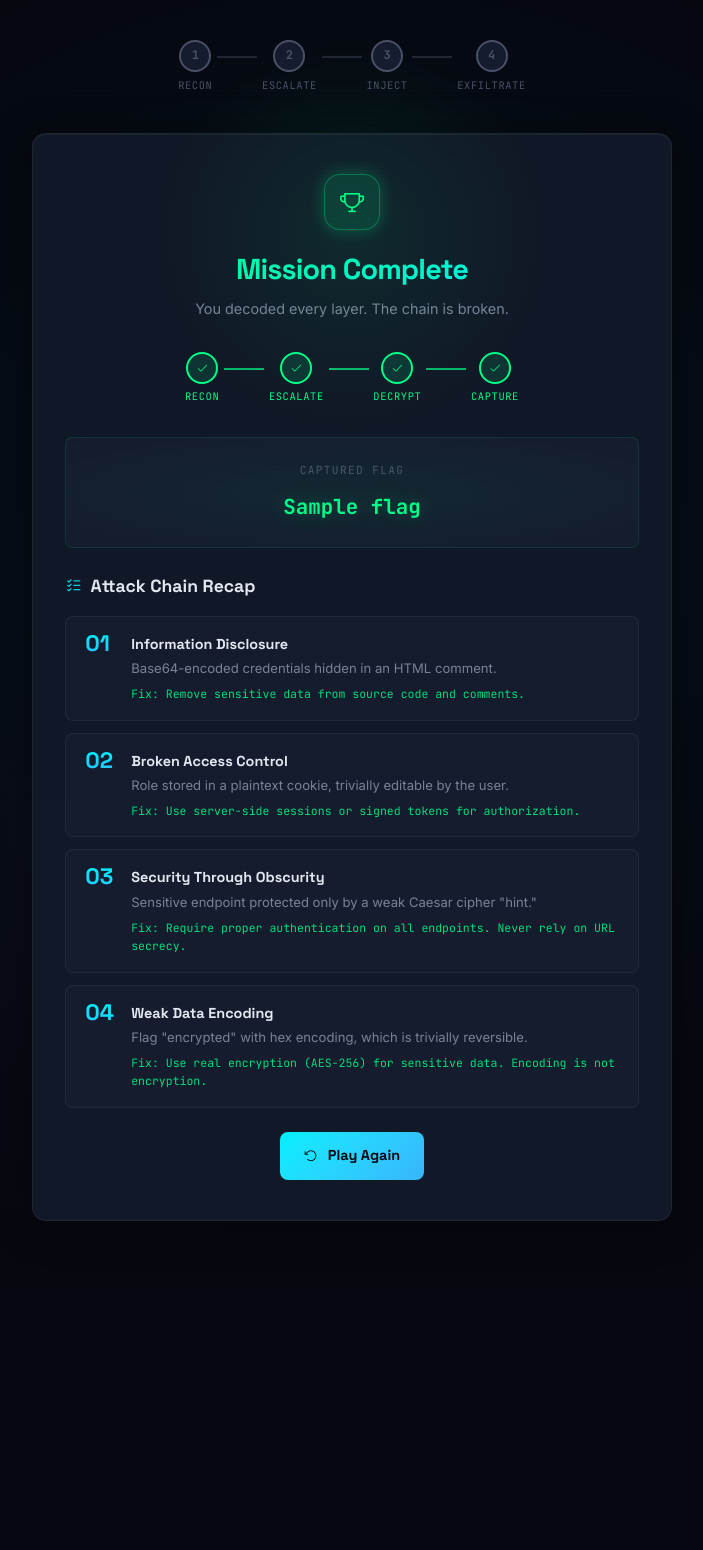
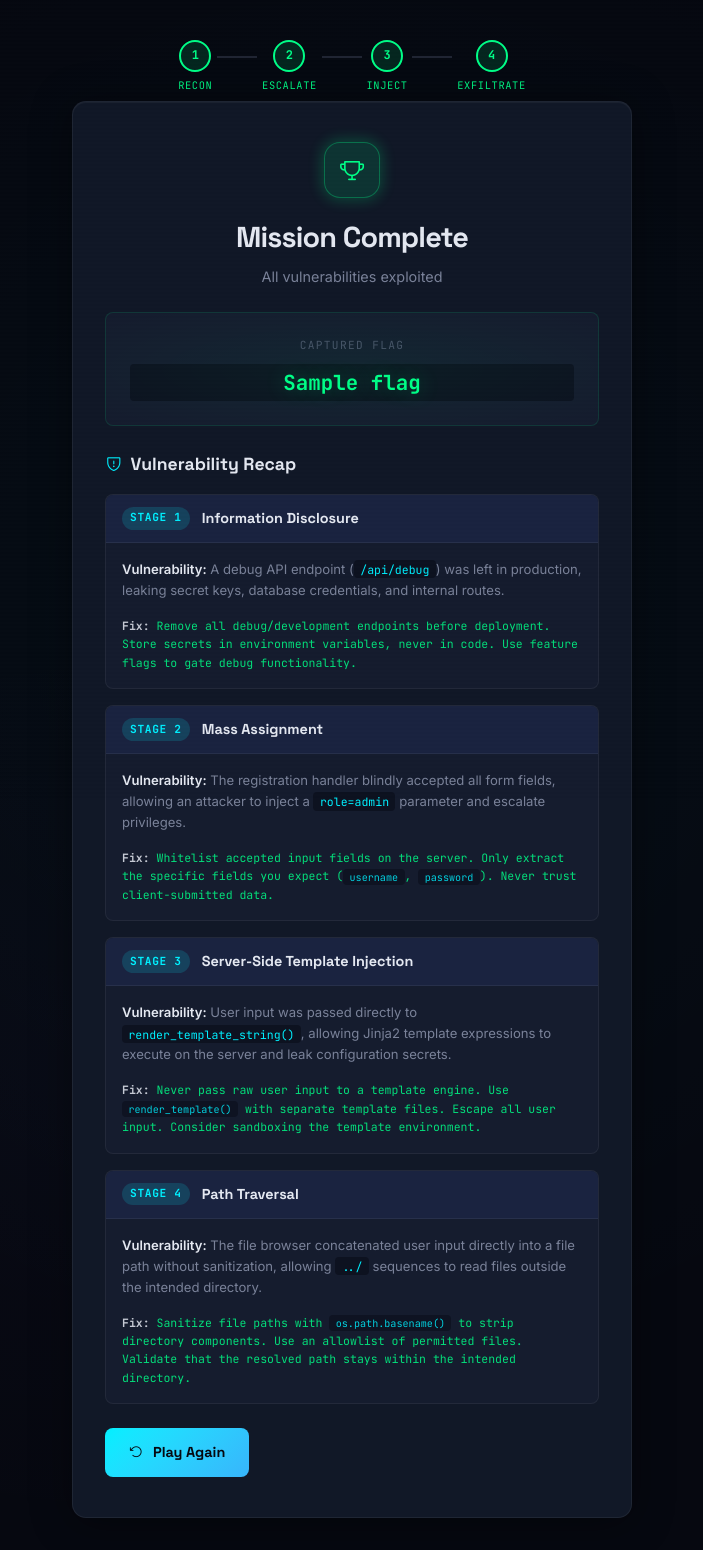
Before and after one commit to saffi907/A465-Peer-Learning-Programming_C, a Flask app: template templates/victory.html in a window 1280 px wide. Shown: the whole page, without its empty margins (288-991 px from the left). Before the commit the page ends 1221 px from the top, so only its background shows below. Run offline with Flask 3, Linux system fonts and the light colour scheme; the template is opened without the code that fills it: most values are stand-ins (such as "Sample title", 1, 10 or a date in 2020); some libraries are stand-ins or nearby versions.

Commit message:
update victory page with software vulnerability recap

```diff
--- a/templates/victory.html
+++ b/templates/victory.html
@@ -1,96 +1,120 @@
 {% extends "base.html" %}
 {% block title %}Victory{% endblock %}
+{% block step1_class %}done{% endblock %}
+{% block step2_class %}done{% endblock %}
+{% block step3_class %}done{% endblock %}
+{% block step4_class %}done{% endblock %}
 
 {% block content %}
-<section class="page-center">
+<section class="stage-section">
     <div class="victory-card">
-        <!-- Confetti-style accent -->
-        <div class="victory-glow" aria-hidden="true"></div>
-
-        <!-- Header -->
         <div class="card-header">
-            <div class="logo-mark victory-mark">
+            <div class="card-icon victory-icon">
                 <i class="ph ph-trophy"></i>
             </div>
-            <h1 class="card-title victory-title">Mission Complete</h1>
-            <p class="card-subtitle">You decoded every layer. The chain is broken.</p>
+            <h1>Mission Complete</h1>
+            <p class="card-subtitle">All vulnerabilities exploited</p>
         </div>
 
-        <!-- All stages completed -->
-        <div class="stage-tracker">
-            <div class="tracker-step completed">
-                <span class="step-num"><i class="ph ph-check"></i></span>
-                <span class="step-label">Recon</span>
-            </div>
-            <div class="tracker-line-h done"></div>
-            <div class="tracker-step completed">
-                <span class="step-num"><i class="ph ph-check"></i></span>
-                <span class="step-label">Escalate</span>
-            </div>
-            <div class="tracker-line-h done"></div>
-            <div class="tracker-step completed">
-                <span class="step-num"><i class="ph ph-check"></i></span>
-                <span class="step-label">Decrypt</span>
-            </div>
-            <div class="tracker-line-h done"></div>
-            <div class="tracker-step completed">
-                <span class="step-num"><i class="ph ph-check"></i></span>
-                <span class="step-label">Capture</span>
-            </div>
+        <div class="flag-display">
+            <span class="flag-label">Captured Flag</span>
+            <code class="flag-value">{{ flag }}</code>
         </div>
 
-        <!-- Captured flag -->
-        <div class="flag-reveal">
-            <span class="flag-label">Captured Flag</span>
-            <span class="flag-value">{{ flag }}</span>
-        </div>
+        <!-- Vulnerability Recap -->
+        <div class="recap-section">
+            <h2><i class="ph ph-shield-warning"></i> Vulnerability Recap</h2>
 
-        <!-- Attack chain recap -->
-        <div class="recap-section">
-            <h2 class="recap-title">
-                <i class="ph ph-list-checks"></i>
-                Attack Chain Recap
-            </h2>
-            <div class="recap-grid">
-                <div class="recap-card">
-                    <div class="recap-num">01</div>
-                    <div class="recap-info">
-                        <h3>Information Disclosure</h3>
-                        <p>Base64-encoded credentials hidden in an HTML comment.</p>
-                        <span class="recap-fix">Fix: Remove sensitive data from source code and comments.</span>
+            <div class="recap-item">
+                <div class="recap-header">
+                    <span class="recap-stage">Stage 1</span>
+                    <span class="recap-title">Information Disclosure</span>
+                </div>
+                <div class="recap-body">
+                    <div class="recap-vuln">
+                        <strong>Vulnerability:</strong> A debug API endpoint
+                        (<code>/api/debug</code>) was left in production,
+                        leaking secret keys, database credentials, and
+                        internal routes.
+                    </div>
+                    <div class="recap-fix">
+                        <strong>Fix:</strong> Remove all debug/development
+                        endpoints before deployment. Store secrets in
+                        environment variables, never in code. Use feature
+                        flags to gate debug functionality.
                     </div>
                 </div>
-                <div class="recap-card">
-                    <div class="recap-num">02</div>
-                    <div class="recap-info">
-                        <h3>Broken Access Control</h3>
-                        <p>Role stored in a plaintext cookie, trivially editable by the user.</p>
-                        <span class="recap-fix">Fix: Use server-side sessions or signed tokens for authorization.</span>
+            </div>
+
+            <div class="recap-item">
+                <div class="recap-header">
+                    <span class="recap-stage">Stage 2</span>
+                    <span class="recap-title">Mass Assignment</span>
+                </div>
+                <div class="recap-body">
+                    <div class="recap-vuln">
+                        <strong>Vulnerability:</strong> The registration
+                        handler blindly accepted all form fields, allowing
+                        an attacker to inject a <code>role=admin</code>
+                        parameter and escalate privileges.
+                    </div>
+                    <div class="recap-fix">
+                        <strong>Fix:</strong> Whitelist accepted input
+                        fields on the server. Only extract the specific
+                        fields you expect (<code>username</code>,
+                        <code>password</code>). Never trust client-submitted
+                        data.
                     </div>
                 </div>
-                <div class="recap-card">
-                    <div class="recap-num">03</div>
-                    <div class="recap-info">
-                        <h3>Security Through Obscurity</h3>
-                        <p>Sensitive endpoint protected only by a weak Caesar cipher "hint."</p>
-                        <span class="recap-fix">Fix: Require proper authentication on all endpoints. Never rely on URL
-                            secrecy.</span>
+            </div>
+
+            <div class="recap-item">
+                <div class="recap-header">
+                    <span class="recap-stage">Stage 3</span>
+                    <span class="recap-title">Server-Side Template Injection</span>
+                </div>
+                <div class="recap-body">
+                    <div class="recap-vuln">
+                        <strong>Vulnerability:</strong> User input was
+                        passed directly to
+                        <code>render_template_string()</code>, allowing
+                        Jinja2 template expressions to execute on the
+                        server and leak configuration secrets.
+                    </div>
+                    <div class="recap-fix">
+                        <strong>Fix:</strong> Never pass raw user input to
+                        a template engine. Use <code>render_template()</code>
+                        with separate template files. Escape all user
+                        input. Consider sandboxing the template environment.
                     </div>
                 </div>
-                <div class="recap-card">
-                    <div class="recap-num">04</div>
-                    <div class="recap-info">
-                        <h3>Weak Data Encoding</h3>
-                        <p>Flag "encrypted" with hex encoding, which is trivially reversible.</p>
-                        <span class="recap-fix">Fix: Use real encryption (AES-256) for sensitive data. Encoding is not
-                            encryption.</span>
+            </div>
+
+            <div class="recap-item">
+                <div class="recap-header">
+                    <span class="recap-stage">Stage 4</span>
+                    <span class="recap-title">Path Traversal</span>
+                </div>
+                <div class="recap-body">
+                    <div class="recap-vuln">
+                        <strong>Vulnerability:</strong> The file browser
+                        concatenated user input directly into a file path
+                        without sanitization, allowing
+                        <code>../</code> sequences to read files outside
+                        the intended directory.
+                    </div>
+                    <div class="recap-fix">
+                        <strong>Fix:</strong> Sanitize file paths with
+                        <code>os.path.basename()</code> to strip directory
+                        components. Use an allowlist of permitted files.
+                        Validate that the resolved path stays within the
+                        intended directory.
                     </div>
                 </div>
             </div>
         </div>
 
-        <!-- Actions -->
-        <div class="btn-row center">
+        <div class="action-panel">
             <a href="{{ url_for('index') }}" class="btn-primary">
                 <i class="ph ph-arrow-counter-clockwise"></i>
                 <span>Play Again</span>
```
